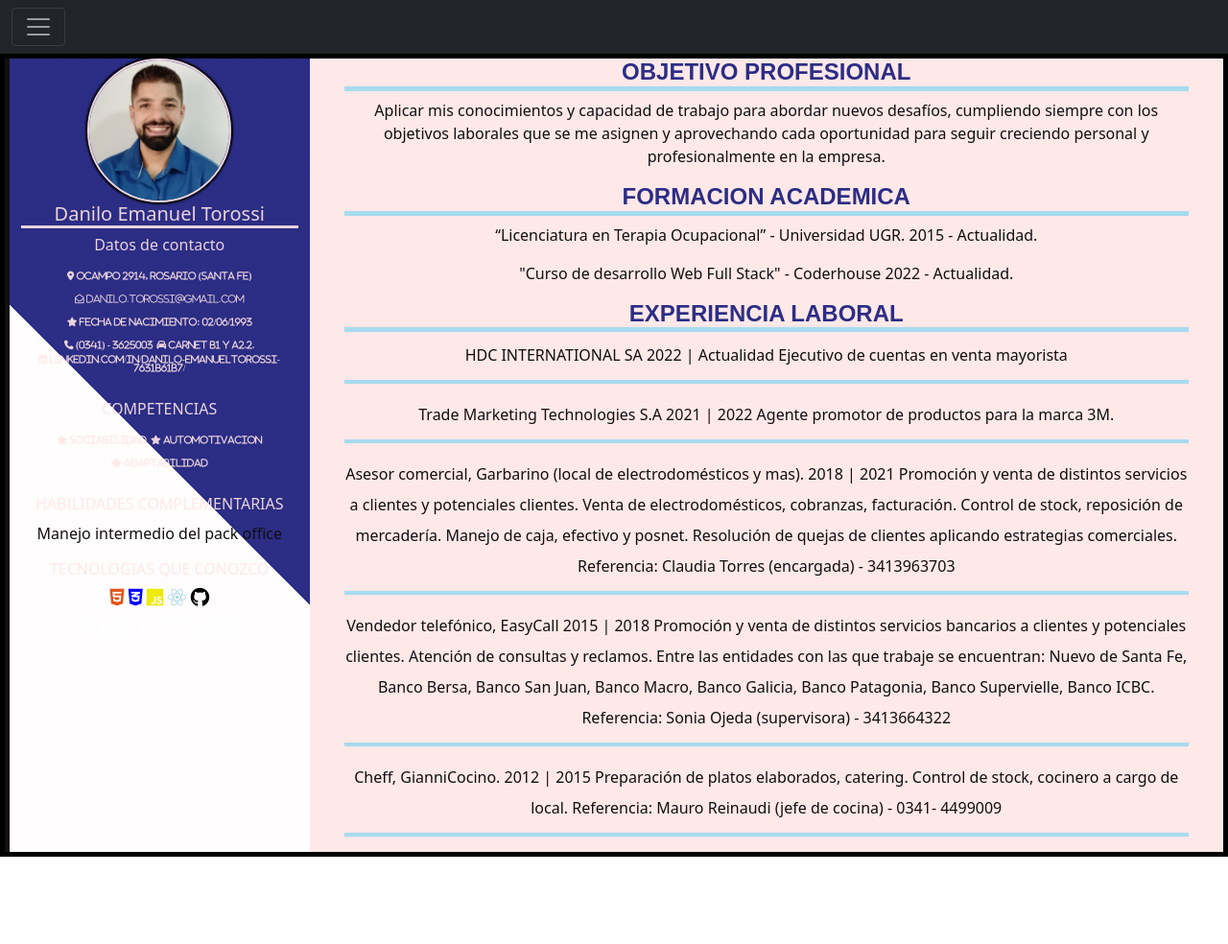
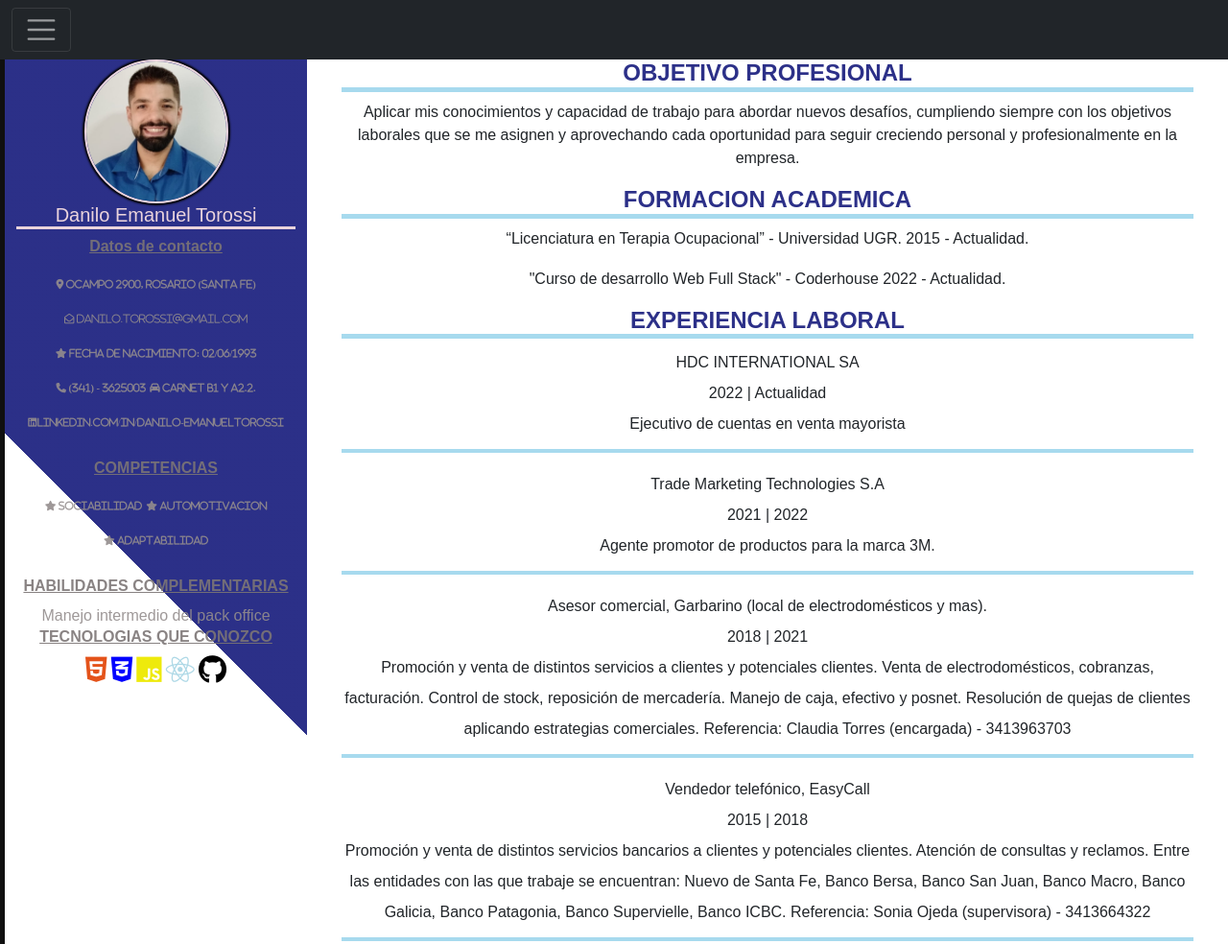
Before and after one commit to DaniloTorossi/curriculum, a plain HTML site: page index.html in a window 1280 px wide. Shown: the top 984 px of the page at 96% size. Before the commit the page ends 893 px from the top, so only its background shows below. Drawn offline with nearby package versions, Linux system fonts and the light colour scheme.

Commit message:
estilización y correción de errores

```diff
--- a/index.html
+++ b/index.html
@@ -1,15 +1,21 @@
-<!doctype html>
+<!DOCTYPE html>
 <html lang="es">
-
   <head>
-  <meta charset="utf-8">
-  <meta name="viewport" content="width=device-width, initial-scale=1">
+    <meta charset="utf-8" />
+    <meta name="viewport" content="width=device-width, initial-scale=1" />
 
     <!-- Bootstrap CSS -->
-  <link href="https://cdn.jsdelivr.net/npm/bootstrap@5.0.2/dist/css/bootstrap.min.css" rel="stylesheet"
-    integrity="sha384-EVSTQN3/azprG1Anm3QDgpJLIm9Nao0Yz1ztcQTwFspd3yD65VohhpuuCOmLASjC" crossorigin="anonymous">
-  <link rel="stylesheet" href="style.css">
-  <script src="https://kit.fontawesome.com/83208cb798.js" crossorigin="anonymous"></script>
+    <link
+      href="https://cdn.jsdelivr.net/npm/bootstrap@5.0.2/dist/css/bootstrap.min.css"
+      rel="stylesheet"
+      integrity="sha384-EVSTQN3/azprG1Anm3QDgpJLIm9Nao0Yz1ztcQTwFspd3yD65VohhpuuCOmLASjC"
+      crossorigin="anonymous"
+    />
+    <link rel="stylesheet" href="style.css" />
+    <script
+      src="https://kit.fontawesome.com/83208cb798.js"
+      crossorigin="anonymous"
+    ></script>
     <title>Mi CV</title>
   </head>
 
@@ -25,18 +31,24 @@
     </div>
     <nav class="navbar navbar-dark bg-dark">
       <div class="container-fluid">
-      <button class="navbar-toggler" type="button" data-bs-toggle="collapse"
-        data-bs-target="#navbarToggleExternalContent" aria-controls="navbarToggleExternalContent" aria-expanded="false"
-        aria-label="Toggle navigation">
+        <button
+          class="navbar-toggler"
+          type="button"
+          data-bs-toggle="collapse"
+          data-bs-target="#navbarToggleExternalContent"
+          aria-controls="navbarToggleExternalContent"
+          aria-expanded="false"
+          aria-label="Toggle navigation"
+        >
           <span class="navbar-toggler-icon"></span>
         </button>
       </div>
     </nav>
 
-  <div class="container-fluid contenedor">
+    <div class="container-fluid">
       <div class="row">
-      <div class="col-3 datos-personales">
-        <img src="img/perfil.jpg" alt="foto de perfil" class="foto-perfil">
+        <div class="col-3 container-sm-12 datos-personales">
+          <img src="img/perfil.jpg" alt="foto de perfil" class="foto-perfil" />
           <div>
             <span>
               <h5>Danilo Emanuel Torossi</h5>
@@ -44,24 +56,38 @@
             <span>
               <h6>Datos de contacto</h6>
             </span>
-          <span><i class="fa-solid fa-location-dot"> Ocampo 2914, Rosario (Santa Fe)</i></span>
-          <span><i class="fa-regular fa-envelope-open"> Danilo.torossi@gmail.com</i></span>
-          <span><i class="fa-solid fa-star"> Fecha de nacimiento: 02/06/1993</i></span>
-          <span><i class="fa-solid fa-phone"> (0341) - 3625003</i></span>
+            <span
+              ><i class="fa-solid fa-location-dot">
+                Ocampo 2900, Rosario (Santa Fe)</i
+              ></span
+            >
+            <span
+              ><i class="fa-regular fa-envelope-open">
+                Danilo.torossi@gmail.com</i
+              ></span
+            >
+            <span
+              ><i class="fa-solid fa-star">
+                Fecha de nacimiento: 02/06/1993</i
+              ></span
+            >
+            <span><i class="fa-solid fa-phone"> (341) - 3625003</i></span>
             <span><i class="fa-solid fa-car"> Carnet B1 y A2.2.</i></span>
-          <span><i class="fa-brands fa-linkedin"> linkedin.com/in/danilo-emanueltorossi-7631b61b7/</i></span>
-          <br>
-          <br>
+            <span
+              ><i class="fa-brands fa-linkedin"
+                >linkedin.com/in/danilo-emanueltorossi</i
+              ></span
+            >
+            <br />
+            <br />
             <h6>COMPETENCIAS</h6>
             <span><i class="fa-solid fa-star"> Sociabilidad</i></span>
             <span><i class="fa-solid fa-star"> Automotivacion</i></span>
             <span><i class="fa-solid fa-star"> Adaptabilidad</i></span>
-          <br>
-          <br>
+            <br />
+            <br />
             <h6>HABILIDADES COMPLEMENTARIAS</h6>
-          <span>
-            <p>Manejo intermedio del pack office</p>
-          </span>
+            <span class="p-text"> Manejo intermedio del pack office </span>
             <h6>TECNOLOGIAS QUE CONOZCO</h6>
             <div>
               <span><i class="fa-brands fa-lg fa-html5"></i></span>
@@ -78,74 +104,78 @@
           <div class="container">
             <div class="row">
               <div class="col-12">
-              <h4 class="cabecera">
-                OBJETIVO PROFESIONAL
-              </h4>
+                <h4 class="cabecera">OBJETIVO PROFESIONAL</h4>
                 <p>
-                Aplicar mis conocimientos y capacidad de trabajo para
-                abordar nuevos desafíos, cumpliendo siempre con los
-                objetivos laborales que se me asignen y aprovechando
-                cada oportunidad para seguir creciendo personal y
-                profesionalmente en la empresa.
+                  Aplicar mis conocimientos y capacidad de trabajo para abordar
+                  nuevos desafíos, cumpliendo siempre con los objetivos
+                  laborales que se me asignen y aprovechando cada oportunidad
+                  para seguir creciendo personal y profesionalmente en la
+                  empresa.
                 </p>
               </div>
               <div class="col-12">
-              <h4 class="cabecera">
-                FORMACION ACADEMICA
-              </h4>
+                <h4 class="cabecera">FORMACION ACADEMICA</h4>
                 <p>
-                “Licenciatura en Terapia Ocupacional” - Universidad UGR.
-                2015 - Actualidad.
+                  “Licenciatura en Terapia Ocupacional” - Universidad UGR. 2015
+                  - Actualidad.
                 </p>
                 <p>
-                "Curso de desarrollo Web Full Stack" - Coderhouse
-                2022 - Actualidad.
+                  "Curso de desarrollo Web Full Stack" - Coderhouse 2022 -
+                  Actualidad.
                 </p>
               </div>
               <div class="col-12">
-              <h4 class="cabecera">
-                EXPERIENCIA LABORAL
-              </h4>
+                <h4 class="cabecera">EXPERIENCIA LABORAL</h4>
 
                 <p class="separador">
                   HDC INTERNATIONAL SA
+                  <br />
                   2022 | Actualidad
+                  <br />
                   Ejecutivo de cuentas en venta mayorista
                 </p>
 
                 <p class="separador">
                   Trade Marketing Technologies S.A
+                  <br />
                   2021 | 2022
+                  <br />
                   Agente promotor de productos para la marca 3M.
                 </p>
 
                 <p class="separador">
-                Asesor comercial, Garbarino (local de electrodomésticos y mas).
+                  Asesor comercial, Garbarino (local de electrodomésticos y
+                  mas).
+                  <br />
                   2018 | 2021
-                Promoción y venta de distintos servicios a clientes y potenciales clientes.
-                Venta de electrodomésticos, cobranzas, facturación.
-                Control de stock, reposición de mercadería.
-                Manejo de caja, efectivo y posnet.
-                Resolución de quejas de clientes aplicando estrategias comerciales.
-                Referencia: Claudia Torres (encargada) - 3413963703
+                  <br />
+                  Promoción y venta de distintos servicios a clientes y
+                  potenciales clientes. Venta de electrodomésticos, cobranzas,
+                  facturación. Control de stock, reposición de mercadería.
+                  Manejo de caja, efectivo y posnet. Resolución de quejas de
+                  clientes aplicando estrategias comerciales. Referencia:
+                  Claudia Torres (encargada) - 3413963703
                 </p>
                 <p class="separador">
                   Vendedor telefónico, EasyCall
+                  <br />
                   2015 | 2018
-                Promoción y venta de distintos servicios bancarios a clientes y potenciales
-                clientes.
-                Atención de consultas y reclamos.
-                Entre las entidades con las que trabaje se encuentran: Nuevo de Santa Fe,
-                Banco Bersa, Banco San Juan, Banco Macro, Banco Galicia, Banco
-                Patagonia, Banco Supervielle, Banco ICBC.
+                  <br />
+                  Promoción y venta de distintos servicios bancarios a clientes
+                  y potenciales clientes. Atención de consultas y reclamos.
+                  Entre las entidades con las que trabaje se encuentran: Nuevo
+                  de Santa Fe, Banco Bersa, Banco San Juan, Banco Macro, Banco
+                  Galicia, Banco Patagonia, Banco Supervielle, Banco ICBC.
                   Referencia: Sonia Ojeda (supervisora) - 3413664322
                 </p>
                 <p class="separador">
                   Cheff, GianniCocino.
+                  <br />
                   2012 | 2015
-                Preparación de platos elaborados, catering.
-                Control de stock, cocinero a cargo de local.
-                Referencia: Mauro Reinaudi (jefe de cocina) - 0341- 4499009
+                  <br />
+                  Preparación de platos elaborados, catering. Control de stock,
+                  cocinero a cargo de local. Referencia: Mauro Reinaudi (jefe de
+                  cocina) - 0341- 4499009
                 </p>
               </div>
             </div>
@@ -153,9 +183,10 @@
         </div>
       </div>
     </div>
-  <script src="https://cdn.jsdelivr.net/npm/bootstrap@5.0.2/dist/js/bootstrap.bundle.min.js"
+    <script
+      src="https://cdn.jsdelivr.net/npm/bootstrap@5.0.2/dist/js/bootstrap.bundle.min.js"
       integrity="sha384-MrcW6ZMFYlzcLA8Nl+NtUVF0sA7MsXsP1UyJoMp4YLEuNSfAP+JcXn/tWtIaxVXM"
-    crossorigin="anonymous"></script>
+      crossorigin="anonymous"
+    ></script>
   </body>
-
 </html>
--- a/style.css
+++ b/style.css
@@ -42,13 +42,15 @@ h5 {
 }
 
 h6 {
-    color: #ffe6e6e6;
+    color: #7c7575e6;
+    text-decoration-line: underline;
+    font-family: Arial, Helvetica, sans-serif;
+    font-weight: 600;
 }
 
 i {
-    color: #ffe6e6e6;
-    font-size: 0.60rem;
-
+    color: #948d8de6;
+    font-size: 0.65rem;
 }
 
 strong {
@@ -88,3 +90,31 @@ strong {
 .fa-github {
   color: black;
 }
+
+p {
+font: 400;
+font-family: Arial, Helvetica, sans-serif;
+font-size: 1rem;
+text-align: center;
+padding: 1px;
+}
+
+span {
+  font: 400;
+  font-family: Arial, Helvetica, sans-serif;
+  font-size: 1.5rem;
+  }
+
+
+.p-text {
+color: #948d8de6;
+font-size: 1rem;
+}
+
+
+@media (max-width: 600px) {
+  .container-sm-12 {
+    height: 100%;
+    width: 100%;
+  }
+}
```
Lines whose indentation alone changed are shown as unchanged.
